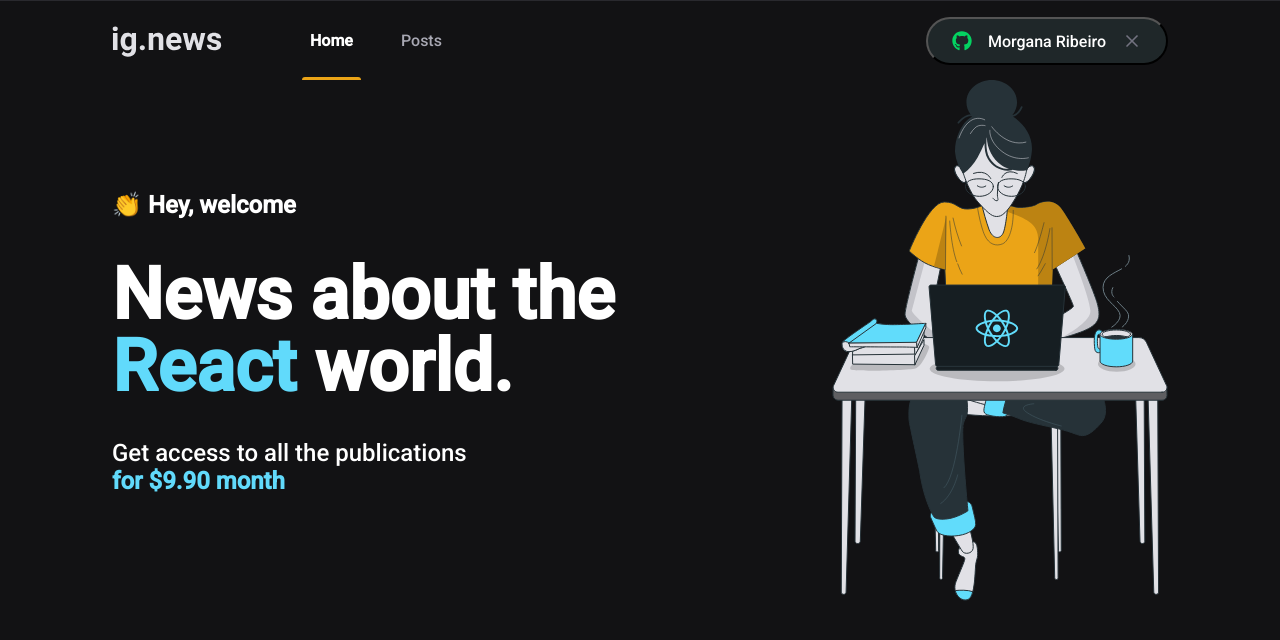
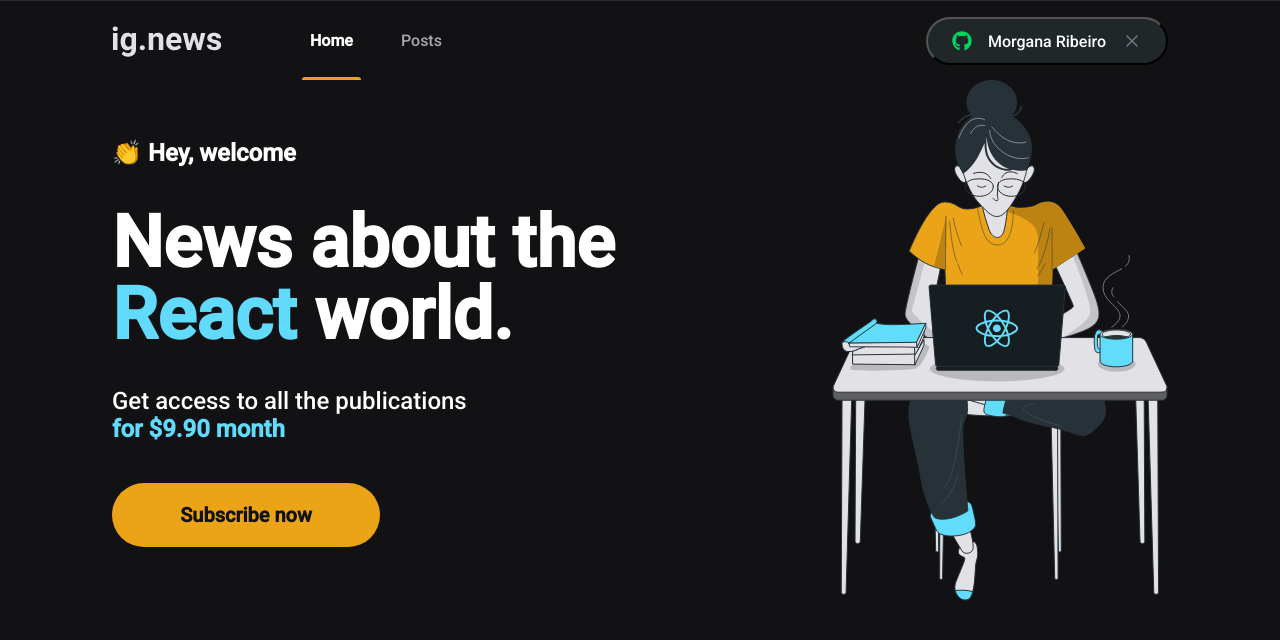
Before and after one commit to morganOliveira2018/ignews, a Next.js app: page / in a window 1280 px wide. Shown: the top 640 px of the page. Built offline with nearby package versions, Linux system fonts and the light colour scheme.

Commit message:
feat(*): create layout subscribe button

```diff
--- /dev/null
+++ b/src/components/SubscribeButton/SubscribeButton.module.scss
@@ -0,0 +1,20 @@
+.subscribeButton {
+    width: 268px;
+    height: 4rem;
+    border: 0;
+    border-radius: 2rem;
+    background-color: var(--yellow-500);
+    color: var(--gray-900);
+    font-size: 1.25rem;
+    font-weight: bold;
+
+    display: flex;
+    align-items: center;
+    justify-content: center;
+
+    transition: filter 0.2s;
+
+    &:hover {
+        filter: brightness(0.8);
+    }
+}
--- /dev/null
+++ b/src/components/SubscribeButton/SubscribeButton.tsx
@@ -0,0 +1,12 @@
+import styles from './SubscribeButton.module.scss';
+
+export function SubscribeButton() {
+    return (
+        <button
+            type="button"
+            className={styles.subscribeButton}
+        >
+            Subscribe now
+        </button>
+    );
+}
--- a/src/pages/home.module.scss
+++ b/src/pages/home.module.scss
@@ -38,4 +38,8 @@
         font-weight: bold;
     }
   }
+
+  button {
+    margin-top: 2.5rem;
+  }
 }
--- a/src/pages/index.tsx
+++ b/src/pages/index.tsx
@@ -3,6 +3,7 @@
 import avatarSvg from '../../public/images/avatar.svg';
 import Image from 'next/image';
 import styles from './home.module.scss';
+import { SubscribeButton } from '../components/SubscribeButton/SubscribeButton';
 
 export default function Home() {
 
@@ -21,6 +22,7 @@
             Get access to all the publications <br />
             <span>for $9.90 month</span>
           </p>
+          <SubscribeButton/>
         </section>
 
         <div>
```
